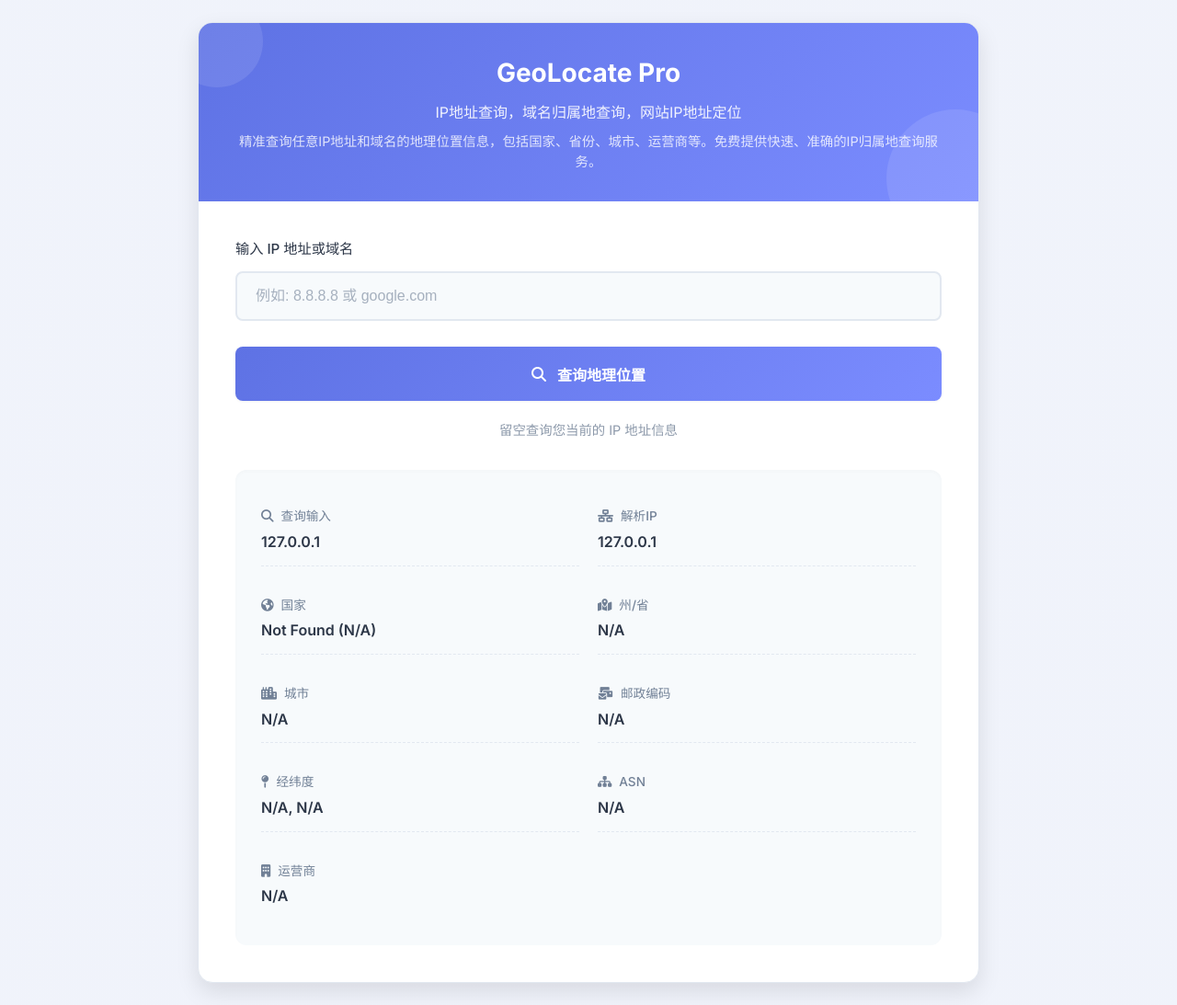
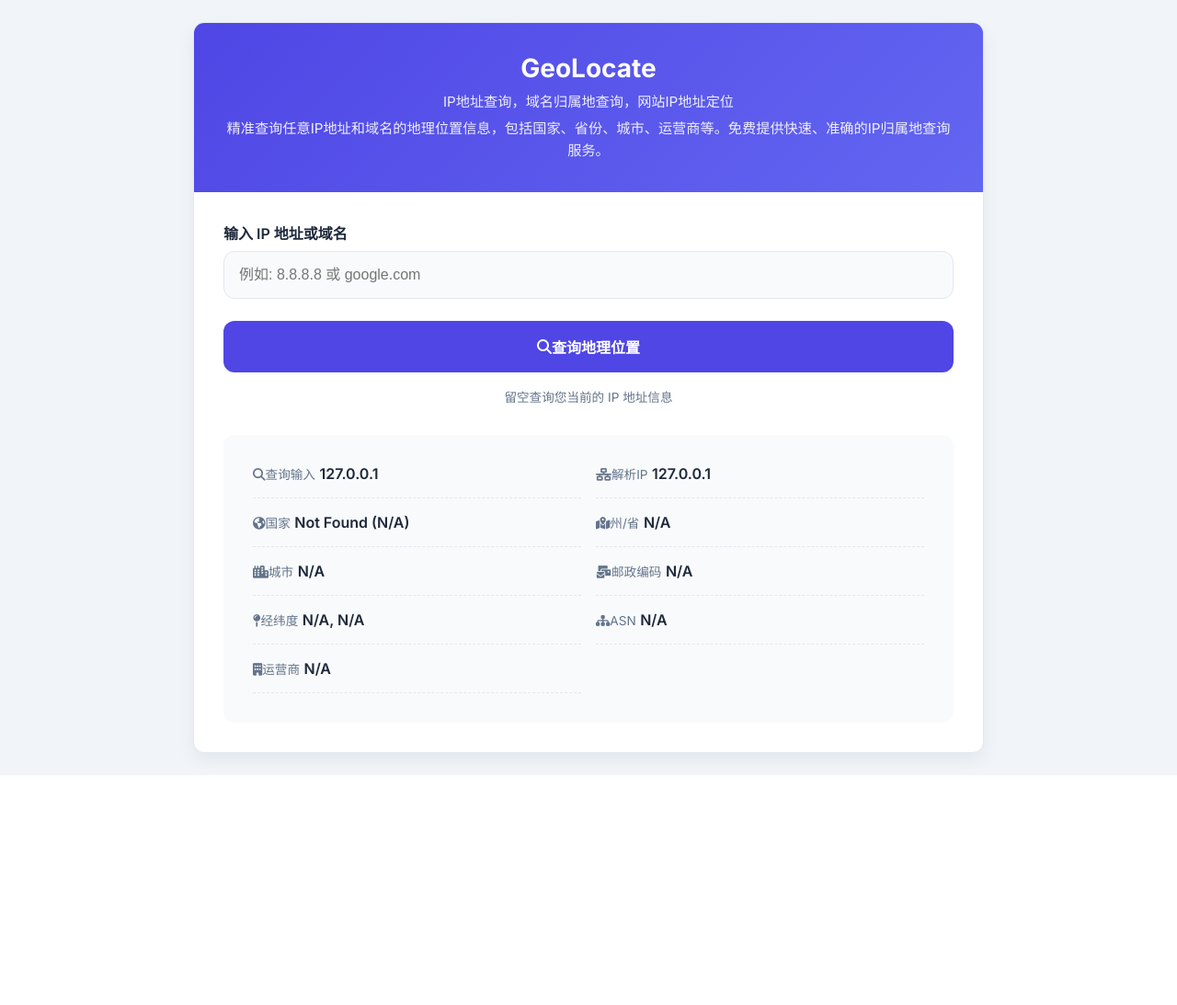
Before and after one commit to sjzjia/geolocate, a Flask app: page / in a window 1280 px wide. Shown: the whole page at 92% size. After the commit the page ends 843 px from the top, so only its background shows below. Run offline with Flask 3, Linux system fonts and the light colour scheme; data that the repository does not hold is empty; parts of the project's set-up code (start-up, migrations or seed data) failed here and were passed over.

Commit message:
Update index.html

```diff
--- a/templates/index.html
+++ b/templates/index.html
@@ -1,38 +1,26 @@
 <!DOCTYPE html>
 <html lang="zh-CN">
 <head>
-    <meta charset="UTF-8">
-    <meta name="viewport" content="width=device-width, initial-scale=1.0">
+  <meta charset="UTF-8" />
+  <meta name="viewport" content="width=device-width, initial-scale=1.0" />
   <title>GeoLocate Pro - IP/域名地理位置查询</title>
-    <link href="https://fonts.googleapis.com/css2?family=Inter:wght@300;400;500;600;700&family=Noto+Sans+SC:wght@400;500;700&display=swap" rel="stylesheet">
-    <link rel="stylesheet" href="https://cdnjs.cloudflare.com/ajax/libs/font-awesome/6.4.0/css/all.min.css">
+  <link href="https://fonts.googleapis.com/css2?family=Inter:wght@400;600;700&family=Noto+Sans+SC:wght@400;500;700&display=swap" rel="stylesheet" />
+  <link rel="stylesheet" href="https://cdnjs.cloudflare.com/ajax/libs/font-awesome/6.4.0/css/all.min.css" />
   <style>
     :root {
-            --primary: #5e72e4;
-            --primary-light: #7b8cff;
-            --primary-dark: #4a5acf;
-            --secondary: #f7fafc;
-            --background: #f8fafc;
-            --card: #ffffff;
-            --text: #2d3748;
-            --text-light: #718096;
-            --border: #e2e8f0;
-            --shadow-sm: 0 1px 3px rgba(0, 0, 0, 0.05);
-            --shadow-md: 0 4px 6px rgba(0, 0, 0, 0.08);
-            --shadow-lg: 0 10px 25px rgba(0, 0, 0, 0.1);
-            --radius-sm: 8px;
-            --radius-md: 12px;
-            --radius-lg: 16px;
-            --transition: all 0.25s cubic-bezier(0.4, 0, 0.2, 1);
-            --success: #48bb78;
-            --error: #f56565;
-            --warning: #ed8936;
-            --info: #4299e1;
-            --google: #4285F4;
-            --baidu: #2932E1;
+      --primary: #4F46E5;
+      --primary-hover: #4338CA;
+      --secondary: #F9FAFB;
+      --background: #F1F5F9;
+      --text: #1E293B;
+      --text-muted: #64748B;
+      --card-bg: #FFFFFF;
+      --border: #E2E8F0;
+      --radius: 12px;
+      --shadow: 0 8px 20px rgba(0, 0, 0, 0.06);
     }
 
-        * {
+    *, *::before, *::after {
       box-sizing: border-box;
       margin: 0;
       padding: 0;
@@ -40,334 +28,240 @@
 
     body {
       font-family: 'Inter', 'Noto Sans SC', sans-serif;
-            background-color: var(--background);
+      background: var(--background);
       color: var(--text);
-            line-height: 1.6;
+      display: flex;
+      align-items: center;
+      justify-content: center;
       min-height: 100vh;
-            display: flex;
-            justify-content: center;
-            align-items: center;
       padding: 1.5rem;
-            background-image: radial-gradient(circle at 10% 20%, rgba(94, 114, 228, 0.05) 0%, rgba(94, 114, 228, 0.05) 90%);
     }
 
     .card {
-            background-color: var(--card);
-            border-radius: var(--radius-lg);
-            box-shadow: var(--shadow-lg);
+      background: var(--card-bg);
+      border-radius: var(--radius);
+      box-shadow: var(--shadow);
+      overflow: hidden;
       width: 100%;
-            max-width: 850px;
-            overflow: hidden;
-            transition: var(--transition);
+      max-width: 860px;
       border: 1px solid var(--border);
+      transition: transform 0.3s;
     }
 
     .card:hover {
-            box-shadow: 0 15px 30px rgba(94, 114, 228, 0.15);
+      transform: translateY(-3px);
     }
 
     .card-header {
-            background: linear-gradient(135deg, var(--primary), var(--primary-light));
-            color: white;
+      background: linear-gradient(135deg, var(--primary), #6366F1);
+      color: #fff;
       padding: 2rem;
       text-align: center;
-            position: relative;
-            overflow: hidden;
-        }
-
-        .card-header::after {
-            content: '';
-            position: absolute;
-            bottom: -50px;
-            right: -50px;
-            width: 150px;
-            height: 150px;
-            background: rgba(255, 255, 255, 0.1);
-            border-radius: 50%;
-        }
-
-        .card-header::before {
-            content: '';
-            position: absolute;
-            top: -30px;
-            left: -30px;
-            width: 100px;
-            height: 100px;
-            background: rgba(255, 255, 255, 0.1);
-            border-radius: 50%;
     }
 
     .card-title {
       font-size: 1.75rem;
       font-weight: 700;
       margin-bottom: 0.5rem;
-            position: relative;
-            z-index: 1;
     }
 
-        .card-subtitle {
-            font-size: 1rem;
+    .card-subtitle, .card-subtitle-secondary {
+      font-size: 0.95rem;
       opacity: 0.9;
-            font-weight: 400;
-            position: relative;
-            z-index: 1;
-        }
-
-        .card-subtitle-secondary {
-            font-size: 0.9rem;
-            opacity: 0.8;
-            font-weight: 400;
-            margin-top: 0.5rem;
-            position: relative;
-            z-index: 1;
-            line-height: 1.5;
+      margin-top: 0.3rem;
+      line-height: 1.6;
     }
 
     .card-body {
-            padding: 2.5rem;
+      padding: 2rem;
     }
 
     .form-group {
-            margin-bottom: 1.75rem;
+      margin-bottom: 1.5rem;
     }
 
     .form-label {
       display: block;
-            margin-bottom: 0.75rem;
-            font-weight: 500;
-            color: var(--text);
-            font-size: 0.95rem;
+      margin-bottom: 0.5rem;
+      font-weight: 600;
     }
 
     .form-control {
       width: 100%;
-            padding: 1rem 1.25rem;
-            border: 2px solid var(--border);
-            border-radius: var(--radius-sm);
+      padding: 1rem;
+      border: 1px solid var(--border);
+      border-radius: var(--radius);
       font-size: 1rem;
-            transition: var(--transition);
-            background-color: var(--secondary);
-            color: var(--text);
+      background: var(--secondary);
+      transition: border 0.2s ease;
     }
 
     .form-control:focus {
+      outline: none;
       border-color: var(--primary);
-            box-shadow: 0 0 0 3px rgba(94, 114, 228, 0.2);
-            outline: none;
-            background-color: white;
-        }
-
-        .form-control::placeholder {
-            color: var(--text-light);
-            opacity: 0.6;
+      background: #fff;
     }
 
     .btn {
       display: inline-flex;
       align-items: center;
       justify-content: center;
-            gap: 0.75rem;
-            background: linear-gradient(135deg, var(--primary), var(--primary-light));
-            color: white;
-            padding: 1.1rem 1.75rem;
-            border: none;
-            border-radius: var(--radius-sm);
+      padding: 1rem;
+      width: 100%;
       font-size: 1rem;
       font-weight: 600;
+      border: none;
+      border-radius: var(--radius);
+      background: var(--primary);
+      color: #fff;
       cursor: pointer;
-            transition: var(--transition);
-            width: 100%;
-            box-shadow: var(--shadow-sm);
+      transition: background 0.3s ease;
     }
 
     .btn:hover {
-            background: linear-gradient(135deg, var(--primary-dark), var(--primary));
-            transform: translateY(-2px);
-            box-shadow: var(--shadow-md);
-        }
-
-        .btn:active {
-            transform: translateY(0);
+      background: var(--primary-hover);
     }
 
     .hint-text {
+      margin-top: 1rem;
       text-align: center;
-            margin-top: 1.25rem;
-            font-size: 0.9rem;
-            color: var(--text-light);
-            opacity: 0.8;
+      font-size: 0.85rem;
+      color: var(--text-muted);
     }
 
     .result-container {
       margin-top: 2rem;
-            background-color: var(--secondary);
-            border-radius: var(--radius-md);
-            padding: 1.75rem;
-            min-height: 200px;
-            box-shadow: inset 0 2px 4px rgba(0, 0, 0, 0.02);
+      background: var(--secondary);
+      padding: 2rem;
+      border-radius: var(--radius);
     }
 
     .result-grid {
       display: grid;
       grid-template-columns: repeat(auto-fit, minmax(250px, 1fr));
-            gap: 1.25rem;
+      gap: 1rem;
     }
 
     .result-item {
-            display: flex;
-            flex-direction: column;
-            padding: 0.75rem 0;
+      padding-bottom: 1rem;
       border-bottom: 1px dashed var(--border);
-        }
-
-        .result-item:last-child {
-            border-bottom: none;
     }
 
     .result-label {
       font-size: 0.85rem;
-            color: var(--text-light);
-            margin-bottom: 0.25rem;
-            font-weight: 500;
-            display: flex;
-            align-items: center;
-            gap: 0.5rem;
+      color: var(--text-muted);
+      margin-bottom: 0.3rem;
     }
 
     .result-value {
-            font-size: 1rem;
       font-weight: 600;
-            color: var(--text);
-            word-break: break-word;
     }
 
-        .loading {
+    .map-links {
+      margin-top: 1rem;
       display: flex;
-            flex-direction: column;
-            align-items: center;
-            justify-content: center;
-            gap: 1.5rem;
-            height: 150px;
+      gap: 1rem;
+      flex-wrap: wrap;
+    }
+
+    .map-link {
+      padding: 0.6rem 1rem;
+      border-radius: var(--radius);
+      font-size: 0.9rem;
+      text-decoration: none;
+      font-weight: 500;
+    }
+
+    .map-link.google {
+      background: rgba(66, 133, 244, 0.1);
+      color: #4285F4;
+      border: 1px solid #AECBFA;
+    }
+
+    .map-link.baidu {
+      background: rgba(41, 50, 225, 0.1);
+      color: #2932E1;
+      border: 1px solid #AAB4F3;
+    }
+
+    .loading, .error-message {
+      text-align: center;
       color: var(--primary);
     }
 
     .spinner {
-            width: 50px;
-            height: 50px;
-            border: 4px solid rgba(94, 114, 228, 0.2);
+      width: 48px;
+      height: 48px;
+      border: 4px solid #CBD5E1;
       border-top-color: var(--primary);
       border-radius: 50%;
       animation: spin 1s linear infinite;
+      margin: 0 auto 1rem;
     }
 
     @keyframes spin {
       to { transform: rotate(360deg); }
     }
 
-        .error-message {
-            display: flex;
-            flex-direction: column;
-            align-items: center;
-            justify-content: center;
-            gap: 1rem;
-            padding: 2rem;
-            color: var(--error);
-            text-align: center;
+    /* 手机适配 */
+    @media (max-width: 900px) {
+      .card {
+        max-width: 100%;
+        margin: 0 1rem;
+      }
     }
 
-        .error-icon {
-            font-size: 2.5rem;
+    @media (max-width: 600px) {
+      body {
+        padding: 1rem;
       }
-
-        .map-links {
-            display: flex;
-            flex-wrap: wrap;
-            gap: 1rem;
-            margin-top: 1rem;
+      .card-header, .card-body {
+        padding: 1.25rem 1rem;
       }
-
-        .map-link {
-            display: inline-flex;
-            align-items: center;
-            gap: 0.5rem;
-            padding: 0.6rem 1rem;
-            border-radius: var(--radius-sm);
-            text-decoration: none;
-            transition: var(--transition);
-            font-weight: 500;
-            font-size: 0.9rem;
-        }
-
-        .map-link.google {
-            background-color: rgba(66, 133, 244, 0.1);
-            color: var(--google);
-            border: 1px solid rgba(66, 133, 244, 0.3);
-        }
-
-        .map-link.google:hover {
-            background-color: rgba(66, 133, 244, 0.2);
-        }
-
-        .map-link.baidu {
-            background-color: rgba(41, 50, 225, 0.1);
-            color: var(--baidu);
-            border: 1px solid rgba(41, 50, 225, 0.3);
-        }
-
-        .map-link.baidu:hover {
-            background-color: rgba(41, 50, 225, 0.2);
-        }
-
-        .map-link i {
-            font-size: 1.1rem;
-        }
-
-        @media (max-width: 768px) {
-            .card-body {
-                padding: 1.75rem;
-            }
-
-            .card-header {
-                padding: 1.5rem;
-            }
-
       .card-title {
         font-size: 1.5rem;
       }
+      .card-subtitle, .card-subtitle-secondary {
+        font-size: 0.9rem;
+      }
+      .form-control {
+        padding: 0.85rem 0.75rem;
+        font-size: 1.1rem;
+      }
+      .btn {
+        padding: 1.25rem;
+        font-size: 1.1rem;
+        border-radius: 10px;
+      }
+      .result-grid {
+        grid-template-columns: 1fr !important;
+      }
+      .result-item {
+        padding-bottom: 1rem;
+        border-bottom: 1px solid var(--border);
+      }
+      .map-links {
+        justify-content: center;
+      }
+      .map-link {
+        flex: 1 1 100%;
+        text-align: center;
+        padding: 0.8rem 0;
+        font-size: 1rem;
+      }
     }
 
-        @media (max-width: 576px) {
-            body {
-                padding: 1rem;
-            }
-
-            .card-body {
-                padding: 1.5rem;
-            }
-
-            .result-grid {
-                grid-template-columns: 1fr;
-            }
-
-            .btn {
-                padding: 1rem;
-            }
-
-            .map-links {
-                flex-direction: column;
-                gap: 0.75rem;
-            }
-
-            .map-link {
-                justify-content: center;
-            }
+    /* 触摸优化 */
+    .form-control, .btn {
+      touch-action: manipulation;
+      -webkit-tap-highlight-color: transparent;
     }
   </style>
 </head>
 <body>
     <div class="card">
         <div class="card-header">
-            <h1 class="card-title">GeoLocate Pro</h1>
+            <h1 class="card-title">GeoLocate</h1>
             <p class="card-subtitle">IP地址查询，域名归属地查询，网站IP地址定位</p>
             <p class="card-subtitle-secondary">精准查询任意IP地址和域名的地理位置信息，包括国家、省份、城市、运营商等。免费提供快速、准确的IP归属地查询服务。</p>
         </div>
```
Lines whose indentation alone changed are shown as unchanged.
